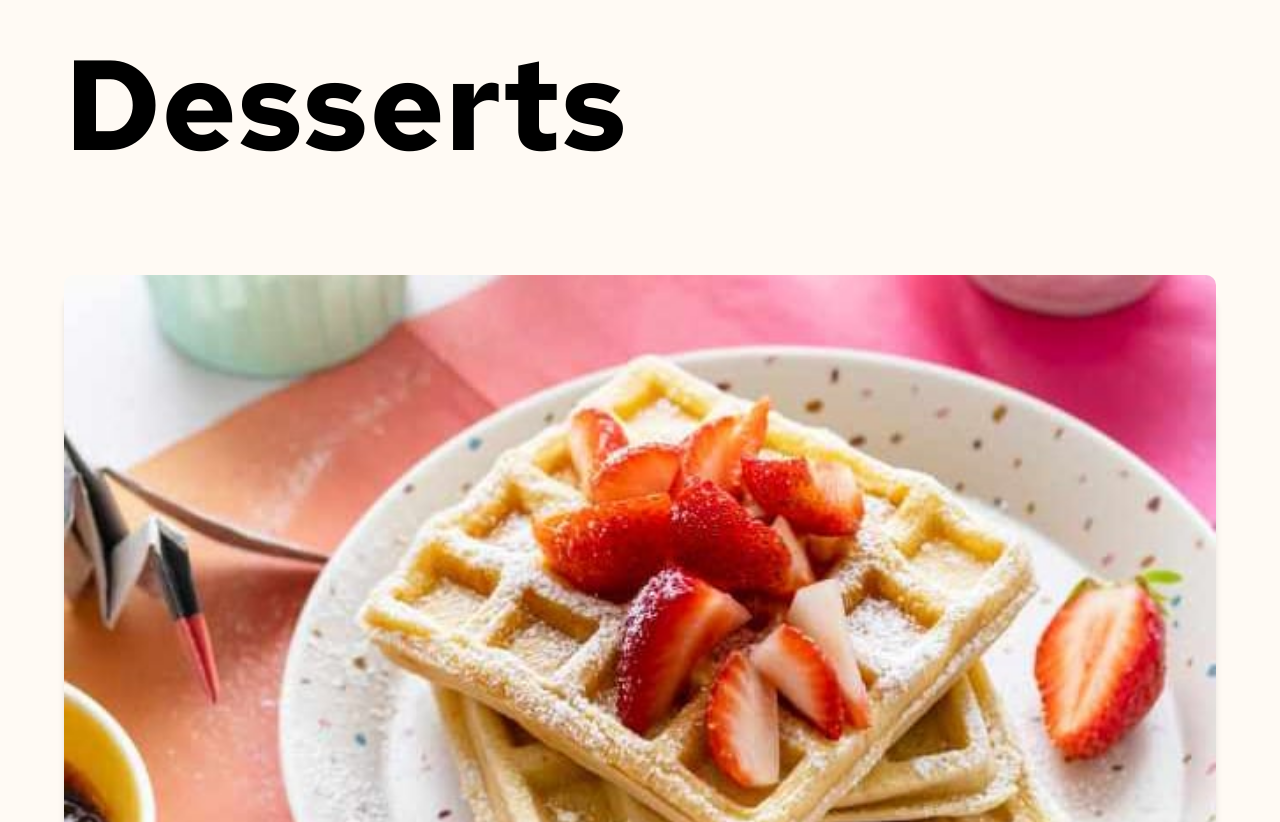
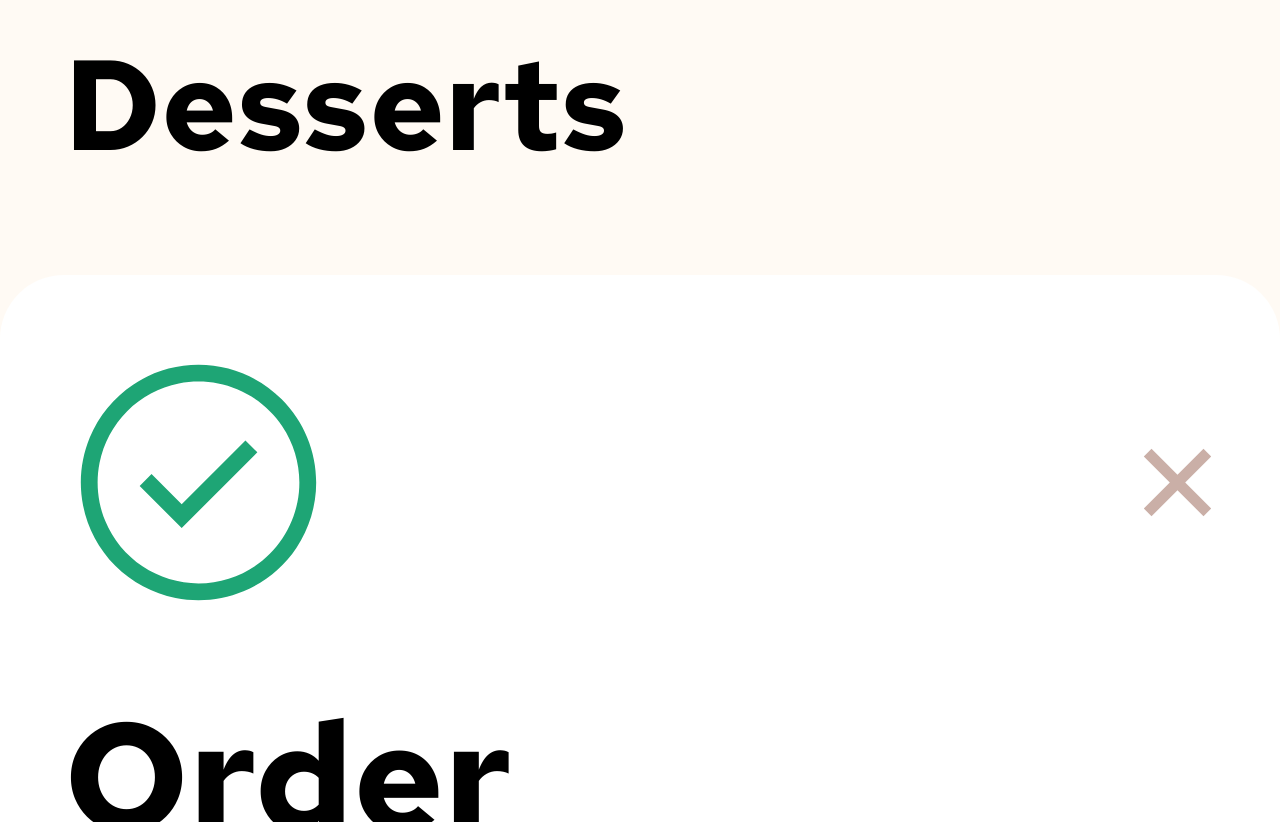
Before and after one commit to BYDINARES/products-list, a React (Vite) app: page / in a window 1280 px wide. Shown: the part 130-952 px from the top of the page. Built offline with nearby package versions, Linux system fonts and the light colour scheme.

Commit message:
Adding most of the logic for the dialog

```diff
--- a/src/App.css
+++ b/src/App.css
@@ -56,6 +56,7 @@ body {
   box-sizing: border-box;
   -o-object-fit: cover;
      object-fit: cover;
+  /* Apply when removed */
 }
 @keyframes neonBorder {
   0% {
@@ -71,8 +72,25 @@ body {
     box-shadow: 0 0 20px rgb(188, 48, 1);
   }
 }
+@keyframes neonBorderOut {
+  0% {
+    box-shadow: 0 0 20px rgb(188, 48, 1);
+  }
+  40% {
+    box-shadow: 0 0 12px rgb(188, 48, 1);
+  }
+  60% {
+    box-shadow: 0 0 8px rgb(188, 48, 1);
+  }
+  100% {
+    box-shadow: 0 0 0 rgb(188, 48, 1);
+  }
+}
 #root main .dessert > img.active {
-  animation: neonBorder 1.5s forwards;
+  animation: neonBorder 1s forwards;
+}
+#root main .dessert > img.removing {
+  animation: neonBorderOut 1s forwards;
 }
 #root main .dessert button {
   width: 55%;
@@ -314,17 +332,34 @@ body {
   transform: scale(0.5);
 }
 #root .dialogContainer {
+  display: flex;
   flex-direction: column;
+  align-items: flex-start;
+  padding-left: 5%;
+  padding-right: 5%;
+  margin: 0%;
+  width: 90vw;
+  height: 160vw;
+  top: auto;
+  border: none;
+  border-top-left-radius: 5vw;
+  border-top-right-radius: 5vw;
+}
+#root .dialogContainer .top-dialog-icons {
+  display: flex;
+  justify-content: space-between;
   align-items: center;
   width: 100%;
+  height: 30vw;
 }
-#root .dialogContainer img {
-  width: 20%;
+#root .dialogContainer .top-dialog-icons .check-icon {
+  height: 70%;
+}
+#root .dialogContainer .top-dialog-icons .close-dialog-img {
   height: 20%;
-  margin-right: auto;
 }
 #root .dialogContainer h1 {
-  font-size: 11vw;
+  font-size: 12vw;
   padding: 0%;
   margin: 0%;
 }
@@ -348,11 +383,15 @@ body {
   grid-template-rows: 50% 50%;
   grid-template-columns: 20% 60% 20%;
   border-bottom: solid rgb(193, 193, 193) 1.2px;
+  height: 13vw;
   padding-top: 5%;
 }
 #root .dialogContainer .containerOfOrder .orderItem img {
   grid-column: 1/2;
   grid-row: 1/3;
+  width: 80%;
+  height: 80%;
+  border-radius: 2vw;
 }
 #root .dialogContainer .containerOfOrder .orderItem h3 {
   grid-column: 2/3;
--- a/src/App.jsx
+++ b/src/App.jsx
@@ -1,4 +1,4 @@
-import { useState /* useRef */ } from "react";
+import { useState, useRef } from "react";
 import "./app.css";
 import Chart from "./components/chart";
 import data from "./data/data.json";
@@ -9,11 +9,23 @@ import greenTree from "./icons/icon-carbon-neutral.svg";
 import confirmOrder from "./icons/icon-order-confirmed.svg";
 
 function App() {
+  //========= GLOBAL VALUES ============
   const [derivedData] = useState(
     data.map((item) => ({ ...item, quantity: 0 }))
   );
 
   const [shopItems, setShopItems] = useState([]);
+
+  //The reff for opening the dailog
+  const dialogRef = useRef(null);
+
+  const openDialog = () => {
+    if (dialogRef.current) dialogRef.current.showModal();
+  };
+
+  const closeDialog = () => {
+    if (dialogRef.current) dialogRef.current.close();
+  };
 
   // Store the item data in the cart
   const addToCart = (newItem) => {
@@ -76,7 +88,7 @@ function App() {
             name: chart.name,
             price: chart.price,
             category: chart.category,
-            img: chart.image,
+            img: chart.image.mobile,
           })
         }
         handleClickDecrease={() => decreaseTheNumberOfItems(chart.name)}
@@ -139,7 +151,13 @@ function App() {
                     </li>
                   </ul>
                   <button>
-                    <img src={removeIcon} alt="An X to remove" />
+                    <img
+                      onClick={() => {
+                        decreaseTheNumberOfItems(item.name);
+                      }}
+                      src={removeIcon}
+                      alt="An X to remove"
+                    />
                   </button>
                 </section>
               ))}
@@ -156,28 +174,42 @@ function App() {
                 </p>
               </div>
 
-              <button id="confirm-order-button" /* onClick={openDialog} */>
+              <button id="confirm-order-button" onClick={openDialog}>
                 Confirm order
               </button>
             </div>
           )}
         </aside>
-        {/* Dialog that gets displayed after the confirm button was clicked */}
-        <div className="dialogContainer">
-          <img src={confirmOrder} alt="A check sign" />
+
+        {/*====== Dialog that gets displayed after the confirm button was clicked ========*/}
+        <dialog ref={dialogRef} className="dialogContainer">
+          <div className="top-dialog-icons">
+            <img className="check-icon" src={confirmOrder} alt="A check sign" />
+            <img
+              className="close-dialog-img"
+              onClick={() => closeDialog()}
+              src={removeIcon}
+              alt=""
+            />
+          </div>
+
           <h1>Order Confirmed</h1>
           <p>We hope you enjoy your food!</p>
+
           <div className="containerOfOrder">
             {shopItems.map((item, i) => (
               <section className="orderItem" key={i}>
-                <img src={item.image} alt="The image of the dish" />
+                <img src={item.img} alt="The image of the dish" />
+
                 <h3>{item.name}</h3>
+
                 <ul>
                   <li className="number-reapeated-products">
                     {item.quantity}x
                   </li>
                   <li className="price">@ ${item.price.toFixed(2)}</li>
                 </ul>
+
                 <p>${(item.quantity * item.price).toFixed(2)}</p>
               </section>
             ))}
@@ -186,8 +218,16 @@ function App() {
               <p className="number-price">${totalPrice.toFixed(2)}</p>
             </div>
           </div>
-          <button id="startANewOrder">Start a new order</button>
-        </div>
+          <button
+            onClick={() => {
+              setShopItems([]); // clear the cart
+              closeDialog(); // close the dialog
+            }}
+            id="startANewOrder"
+          >
+            Start a new order
+          </button>
+        </dialog>
       </main>
     </>
   );
--- a/src/components/chart.jsx
+++ b/src/components/chart.jsx
@@ -6,7 +6,7 @@ export default function Chart(props) {
   return (
     <section className="dessert" id={props.key}>
       <img
-        className={props.renderButton ? "active" : null}
+        className={props.renderButton ? "active" : "removing"}
         src={props.img}
         alt={`The image of a ${props.name}`}
       />
--- a/src/styles/app.scss
+++ b/src/styles/app.scss
@@ -76,8 +76,28 @@ body {
           }
         }
 
+        @keyframes neonBorderOut {
+          0% {
+            box-shadow: 0 0 20px rgb(188, 48, 1);
+          }
+          40% {
+            box-shadow: 0 0 12px rgb(188, 48, 1);
+          }
+          60% {
+            box-shadow: 0 0 8px rgb(188, 48, 1);
+          }
+          100% {
+            box-shadow: 0 0 0 rgb(188, 48, 1);
+          }
+        }
+
         &.active {
-          animation: neonBorder 1.5s forwards;
+          animation: neonBorder 1s forwards;
+        }
+
+        /* Apply when removed */
+        &.removing {
+          animation: neonBorderOut 1s forwards;
         }
       }
 
@@ -365,19 +385,39 @@ body {
   }
   //========== STYLING FOR THE DIALOG ==============
   .dialogContainer {
+    display: flex;
     flex-direction: column;
-    align-items: center;
-    width: 100%;
+    align-items: flex-start;
+
+    padding-left: 5%;
+    padding-right: 5%;
+    margin: 0%;
+
+    width: 90vw;
+    height: 160vw;
+    top: auto;
+
+    border: none;
+    border-top-left-radius: 5vw;
+    border-top-right-radius: 5vw;
 
     //The items on top
-    img {
-      width: 20%;
-      height: 20%;
-      margin-right: auto;
+    .top-dialog-icons {
+      display: flex;
+      justify-content: space-between;
+      align-items: center;
+      width: 100%;
+      height: 30vw;
+      .check-icon {
+        height: 70%;
+      }
+      .close-dialog-img {
+        height: 20%;
+      }
     }
 
     h1 {
-      font-size: 11vw;
+      font-size: 12vw;
       padding: 0%;
       margin: 0%;
     }
@@ -404,11 +444,15 @@ body {
         grid-template-rows: 50% 50%;
         grid-template-columns: 20% 60% 20%;
         border-bottom: solid rgb(193, 193, 193) 1.2px;
+        height: 13vw;
 
         padding-top: 5%;
         img {
           grid-column: 1/2;
           grid-row: 1/3;
+          width: 80%;
+          height: 80%;
+          border-radius: 2vw;
         }
         h3 {
           grid-column: 2/3;
```
Also changed, not shown: 1 other file (tests, documents, lock files or other folders).
